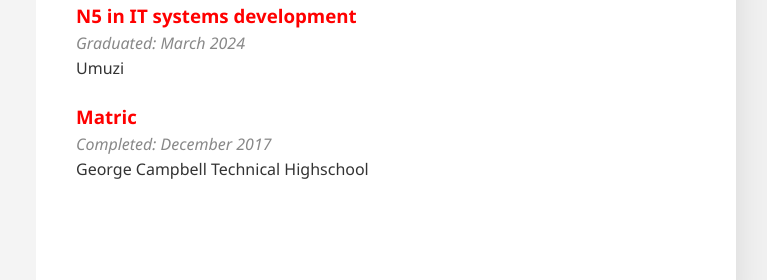
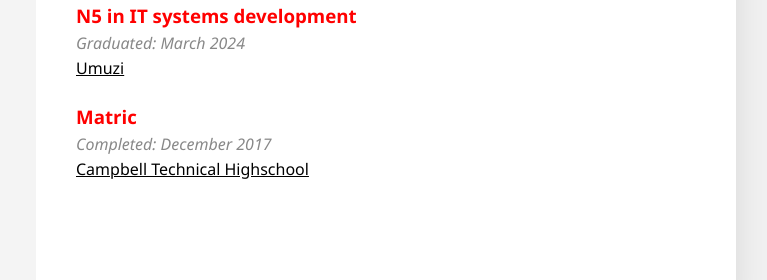
Before and after one commit to project-LKH/web_cv, a website built with webpack: page index.html in a window 1280 px wide. Shown: the part 1112-1392 px from the top of the page, 404-1171 px from the left. Built offline with nearby package versions, Linux system fonts and the light colour scheme; no server answers.

Commit message:
refactor: update education section with clickable links for institutions

```diff
--- a/index.html
+++ b/index.html
@@ -200,12 +200,29 @@
           <div class="education-item">
             <h3>N5 in IT systems development</h3>
             <p class="date">Graduated: March 2024</p>
-            <p>Umuzi</p>
+            <p>
+              <a
+                href="https://www.umuzi.org/"
+                target="_blank"
+                style="color: black"
+              >
+                Umuzi</a
+              >
+            </p>
           </div>
           <div class="education-item">
             <h3>Matric</h3>
             <p class="date">Completed: December 2017</p>
-            <p>George Campbell Technical Highschool</p>
+            <p>
+              <a
+                href="https://en.wikipedia.org/wiki/George_Campbell_School_of_Technology"
+                target="_blank"
+                style="color: black"
+              >
+                Campbell Technical
+                Highschool</a
+              >
+            </p>
           </div>
         </section>
       </main>
```
